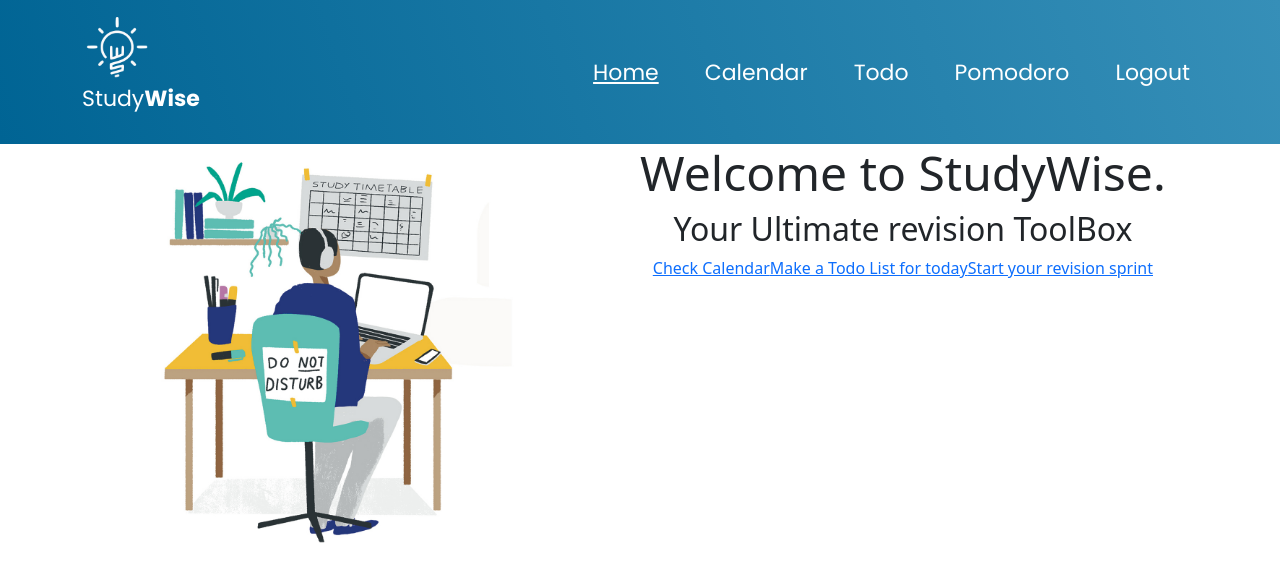
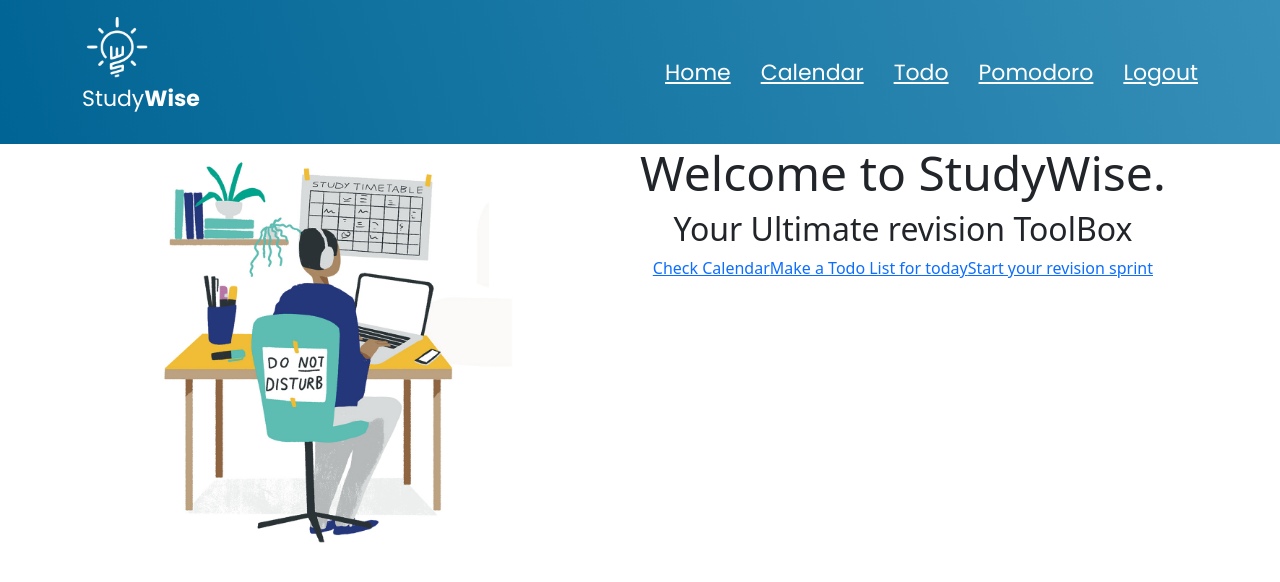
Before and after one commit to Modernsapien/project-week-3, a React (Vite) app in the folder client/: page / in a window 1280 px wide. Shown: the top 582 px of the page. Built offline with nearby package versions, Linux system fonts and the light colour scheme; a web font is replaced by a local one.

Commit message:
Refactored navbar

```diff
--- a/client/src/components/Navbar/index.jsx
+++ b/client/src/components/Navbar/index.jsx
@@ -24,11 +24,11 @@ function Navigation() {
 
           </Nav>
           <Nav className="ml-auto" activeKey={location.pathname}>
-            <Nav.Link href="/">Home</Nav.Link>
-            <Nav.Link href="/calendar">Calendar</Nav.Link>
-            <Nav.Link href="/todo">Todo</Nav.Link>
-            <Nav.Link href="/pomodoro">Pomodoro</Nav.Link>
-            <Nav.Link href="login">Logout</Nav.Link>
+            <NavLink to="/" className='linkStyle' style={({isActive}) => (isActive ? activeStyle : undefined)}>Home</NavLink>
+            <NavLink to="/calendar" className='linkStyle' style={({isActive}) => (isActive ? activeStyle : undefined)}>Calendar</NavLink>
+            <NavLink to="/todo" className='linkStyle' style={({isActive}) => (isActive ? activeStyle : undefined)}>Todo</NavLink>
+            <NavLink to="/pomodoro" className='linkStyle' style={({isActive}) => (isActive ? activeStyle : undefined)}>Pomodoro</NavLink>
+            <NavLink to="login" className='linkStyle'>Logout</NavLink>
           </Nav>
         </Navbar.Collapse>
       </Container>
--- a/client/src/components/Navbar/styles.css
+++ b/client/src/components/Navbar/styles.css
@@ -11,22 +11,18 @@
     font-family: 'Poppins', sans-serif;
 }
 
-.nav-link {
+.linkStyle {
     font-size: 22px;
     color: #fff;
     font-family: 'Poppins', sans-serif;
     margin-left: 30px;
 }
 
-.nav-link:hover {
+.linkStyle:hover {
     color: #A0A0A0;
 }
 
-.nav-link.active {
-    text-decoration: underline;
-}
-
-.navbar-nav > .nav-link.active {
+.navbar-nav > .linkStyle.active {
     color: #fff;
 }
 
```
